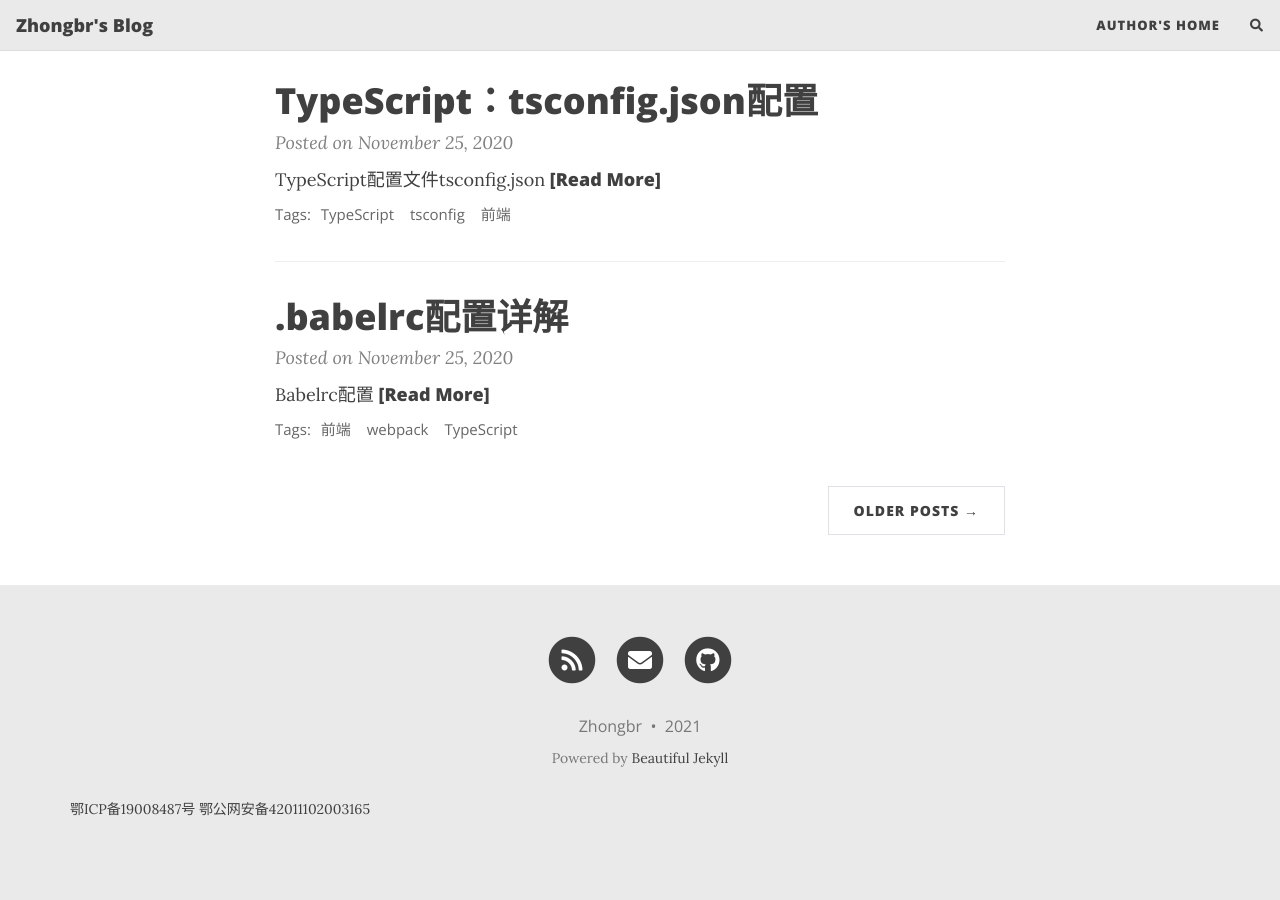
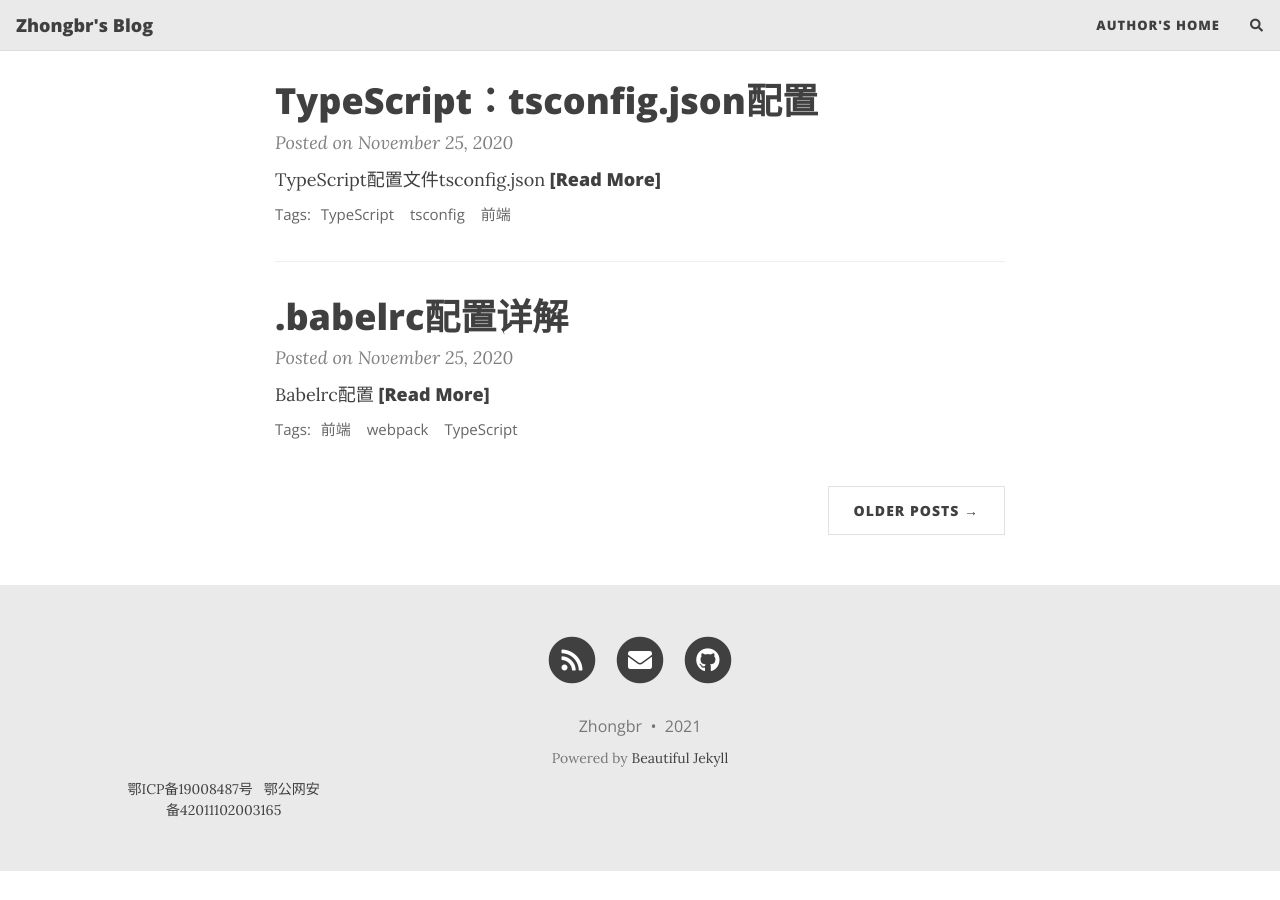
Before and after one commit to zhongbr/blogs, a Jekyll site: the page built from index.html, in a window 1280 px wide and 900 px high, scrolled down 924 px. Built offline with Jekyll 4.4.1, drawn with Linux system fonts in a browser that asks for light colours; nearby versions of some CDN libraries; the list of posts is cut into pages by our own code; comment, search, counter and statistics services are not loaded; after the commit the page ends 1795 px from its top, so only the background shows below that.

Commit message:
feat: 修改备案号样式

```diff
--- a/_includes/footer.html
+++ b/_includes/footer.html
@@ -27,14 +27,16 @@
           {% if site.url-pretty %}
           &nbsp;&bull;&nbsp;
           <span class="author-site">
-          <a href="{% if site.url-canonical %}{{ site.url-canonical }}{% else %}{{ '' | absolute_url }}{% endif %}">{{ site.url-pretty }}</a>
+            <a href="{% if site.url-canonical %}{{ site.url-canonical }}{% else %}{{ '' | absolute_url }}{% endif %}">{{
+              site.url-pretty }}</a>
           </span>
           {% endif %}
 
           {% if site.matomo %}
           {% if site.matomo.opt-out %}
           &nbsp;&bull;&nbsp;
-          <a href="http://{{- site.matomo.uri -}}/index.php?module=CoreAdminHome&action=optOut" target="_blank" class="text_muted">Do-not-Track</a>
+          <a href="http://{{- site.matomo.uri -}}/index.php?module=CoreAdminHome&action=optOut" target="_blank"
+            class="text_muted">Do-not-Track</a>
           {% endif %}
           {% endif%}
         </p>
@@ -45,10 +47,15 @@
       </div>
     </div>
     <div class="row">
-      <p>
+      <div class="row">
+        <div class="col-xl-8 offset-xl-2 col-lg-10 offset-lg-1">
+          <p class="theme-by text-muted">
             <a href="https://beian.miit.gov.cn/#/Integrated/index">鄂ICP备19008487号</a>
+            &nbsp;
             <a href="http://www.beian.gov.cn/portal/index.do">鄂公网安备42011102003165</a>
           </p>
         </div>
       </div>
+    </div>
+  </div>
 </footer>
```
Also changed, not shown: other parts of _includes/footer.html (+1 -1 lines). Lines whose indentation alone changed are shown as unchanged.
